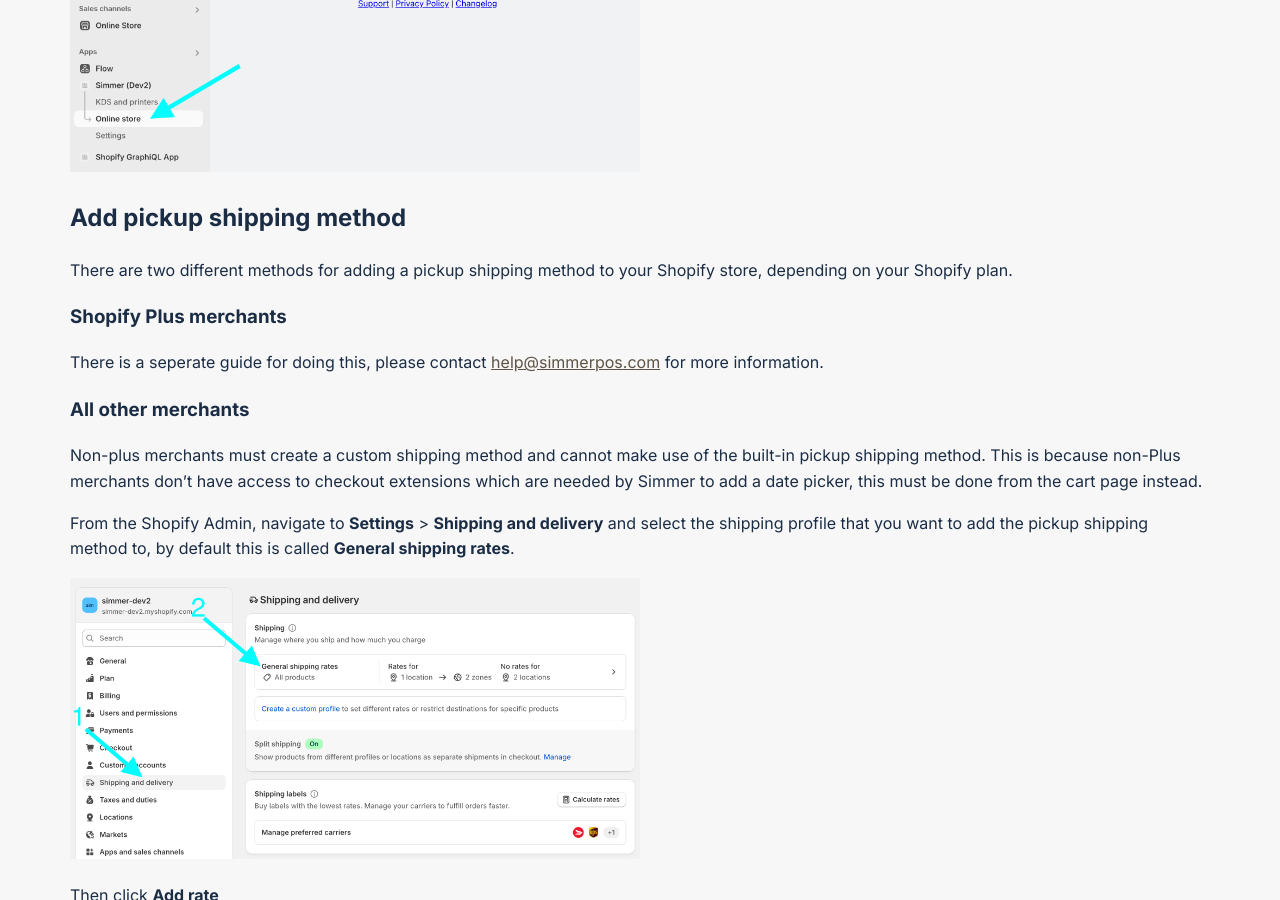
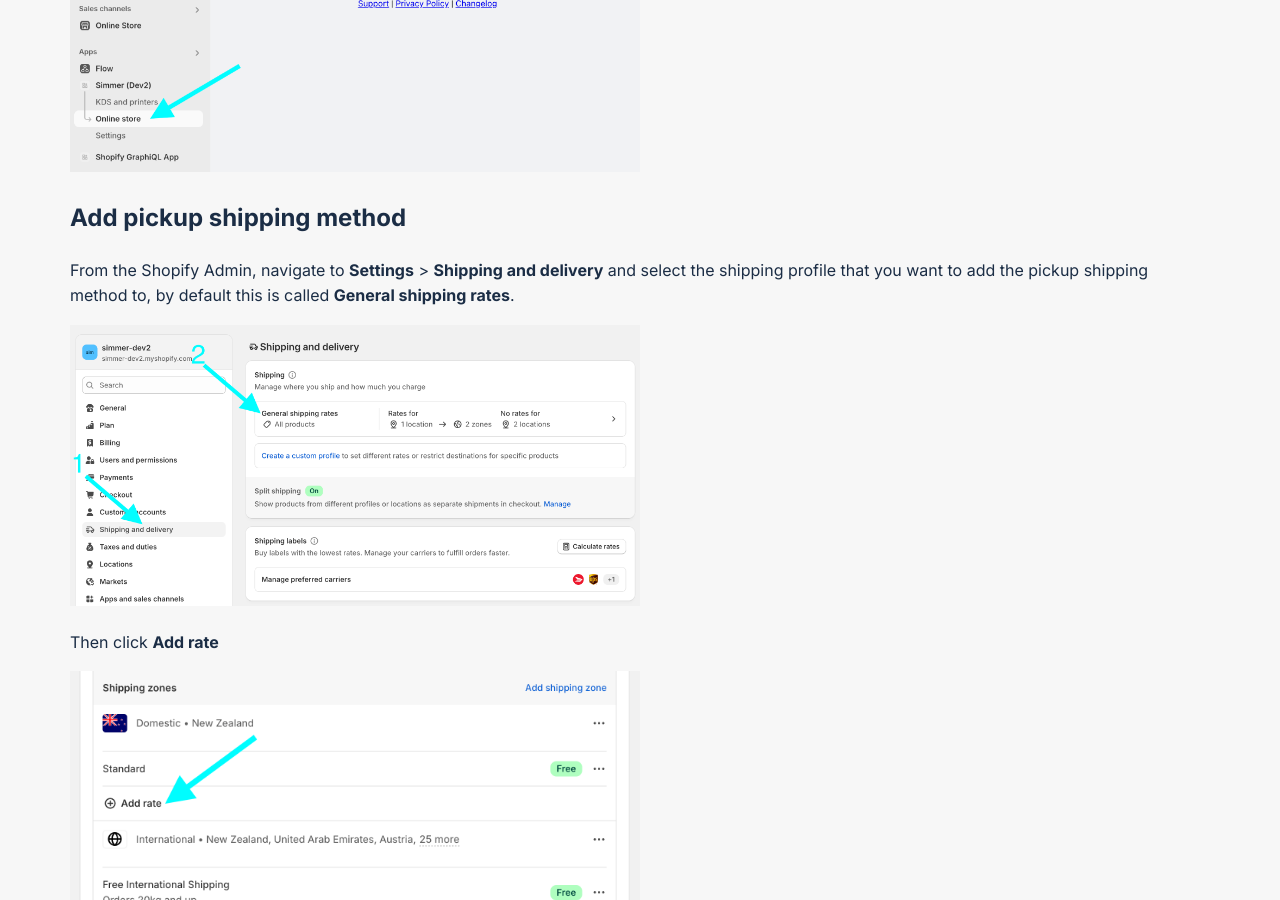
Before and after one commit to Pixel-Nova-Apps/simmerpos.com, a Jekyll site: the page built from _pages/online.md, in a window 1280 px wide and 900 px high, scrolled down 770 px. Built offline with Jekyll 4.4.1, drawn with Linux system fonts in a browser that asks for light colours; a script that is not in the unit is left out.

Commit message:
Update online.md

```diff
--- a/_pages/online.md
+++ b/_pages/online.md
@@ -27,16 +27,6 @@ From the Simmer Admin, navigate to **Online store** and add your store opening t
 <img src="/assets/online/edit-opening-hours.png" alt="Store opening times" class="support-image">
 
 ## Add pickup shipping method
-
-There are two different methods for adding a pickup shipping method to your Shopify store, depending on your Shopify plan.
-
-### Shopify Plus merchants
-
-There is a seperate guide for doing this, please contact [help@simmerpos.com](mailto:help@simmerpos.com) for more information.
-
-### All other merchants
-
-Non-plus merchants must create a custom shipping method and cannot make use of the built-in pickup shipping method. This is because non-Plus merchants don't have access to checkout extensions which are needed by Simmer to add a date picker, this must be done from the cart page instead.
 
 From the Shopify Admin, navigate to **Settings** > **Shipping and delivery** and select the shipping profile that you want to add the pickup shipping method to, by default this is called **General shipping rates**.
 
```
